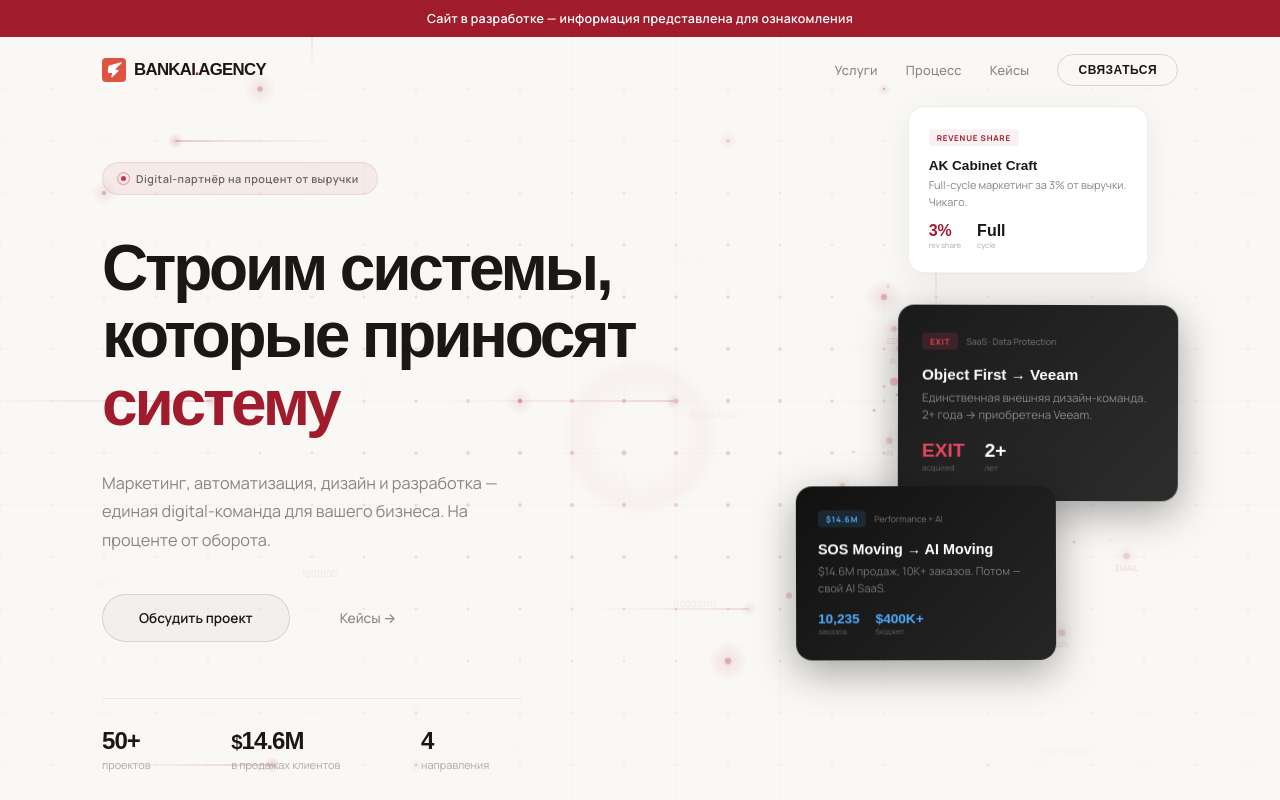
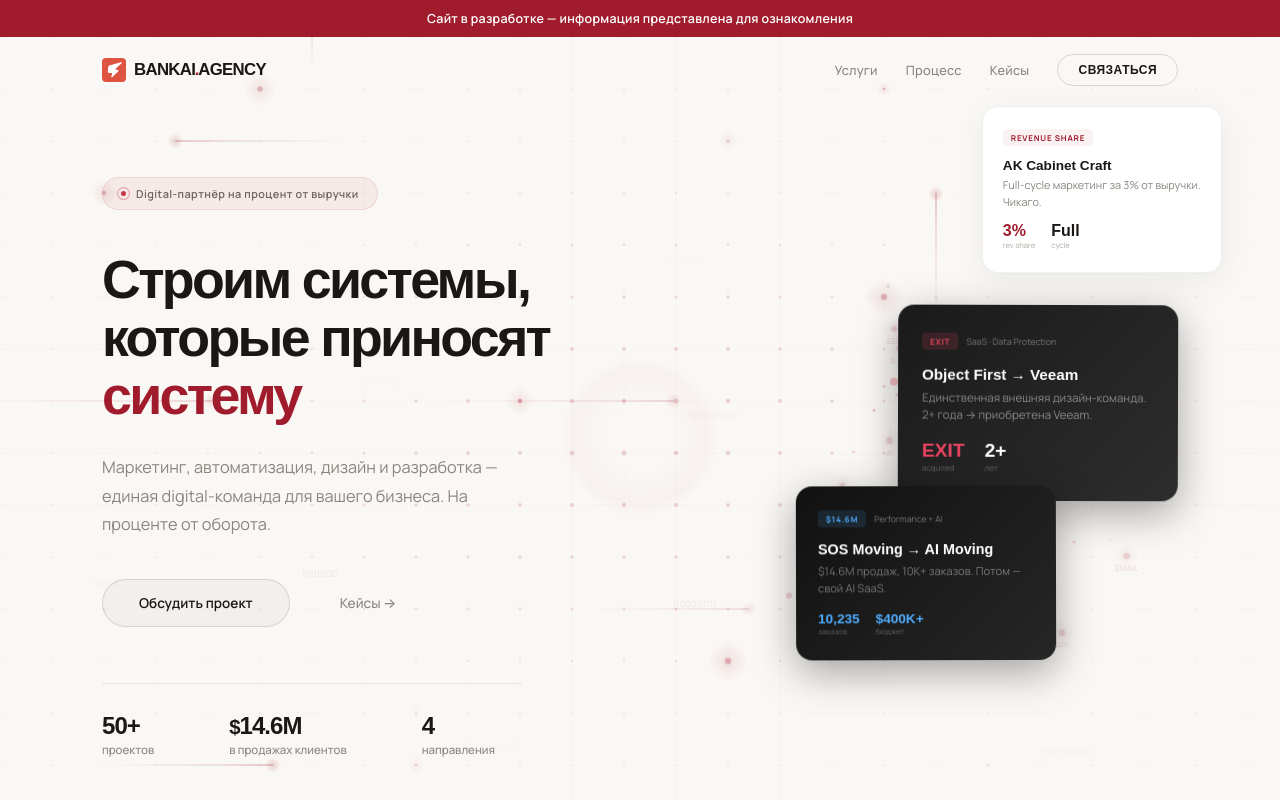
Before and after one commit to agencybankai-hash/bankai.agency, a Next.js app: page / in a window 1280 px wide. Shown: the top 800 px of the page. Built offline with nearby package versions, Linux system fonts and the light colour scheme; a web font is replaced by a local one.

Commit message:
hero: smaller heading, bolder stat labels, center AK card

```diff
--- a/app/page.js
+++ b/app/page.js
@@ -872,8 +872,8 @@
 
             <Reveal delay={150} duration={1}>
               <h1 className="hero-heading" style={{
-                fontFamily: V.heading, fontSize: "clamp(2.4rem, 5vw, 4.2rem)",
-                fontWeight: 900, lineHeight: 1.06, letterSpacing: "-0.05em",
+                fontFamily: V.heading, fontSize: "clamp(2.2rem, 4.2vw, 3.4rem)",
+                fontWeight: 900, lineHeight: 1.08, letterSpacing: "-0.05em",
                 color: V.bright, marginBottom: 28,
               }}>
                 Строим системы,<br />которые приносят<br /><RotatingWord />
@@ -907,7 +907,7 @@
                     <div style={{ fontFamily: V.heading, fontSize: "1.5rem", fontWeight: 800, color: V.bright, letterSpacing: "-0.04em", marginBottom: 2 }}>
                       {stat.s === "M" ? <><span style={{ fontSize: "0.85em" }}>$</span><Counter value="14" suffix=".6M" /></> : <Counter value={stat.v} suffix={stat.s} />}
                     </div>
-                    <div style={{ fontSize: "0.68rem", color: V.muted }}>{stat.l}</div>
+                    <div style={{ fontSize: "0.72rem", color: V.dim, fontWeight: 500 }}>{stat.l}</div>
                   </div>
                 ))}
               </div>
@@ -962,7 +962,7 @@
 
             <Reveal delay={700} type="scale" duration={1}>
               <div className="hero-float-3 hero-visual-card" style={{
-                position: "absolute", bottom: 10, right: 30, width: 240, zIndex: 1,
+                position: "absolute", bottom: 10, left: "50%", transform: "translateX(-50%)", width: 240, zIndex: 1,
                 background: V.card,
                 border: `1px solid ${V.border}`,
                 borderRadius: 16, padding: "22px 20px", boxShadow: "0 8px 32px rgba(0,0,0,0.06)",
```
